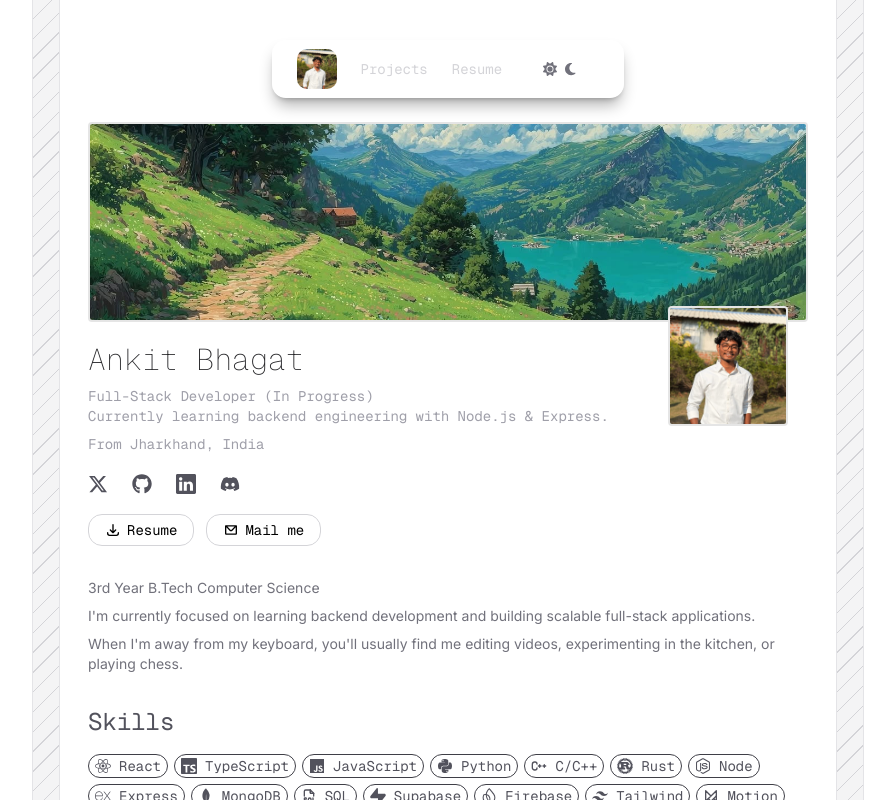
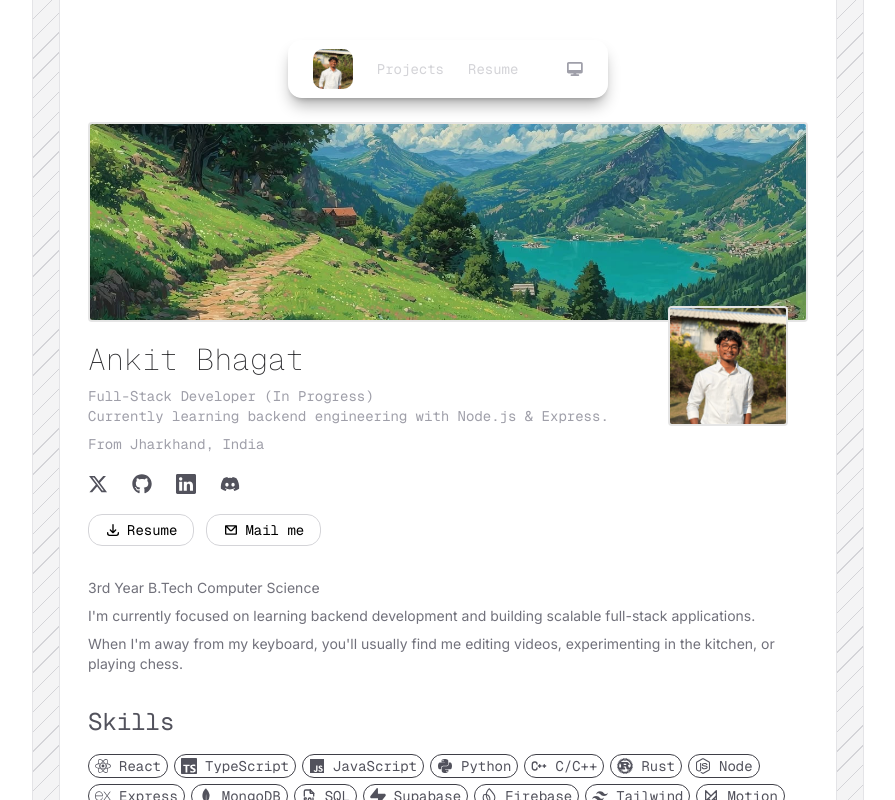
Before and after one commit to ankitsensei/ankitbhagat-portfolio, a React (Vite) app: page / in a window 1280 px wide. Shown: the top 800 px of the page, without its empty margins (192-1087 px from the left). Built offline with nearby package versions, Linux system fonts and the light colour scheme; a web font is replaced by a local one.

Commit message:
refactor: only active theme icon will show

```diff
--- a/src/components/Intro.tsx
+++ b/src/components/Intro.tsx
@@ -62,7 +62,10 @@ const Intro: React.FC = () => {
             {/* <a href="https://leetcode.com/u/ankitsensei/" target="_blank"><SiLeetcode /></a> */}
             {/* <a href="https://codeforces.com/profile/ankitsensei" target="_blank"><SiCodeforces /></a> */}
             {/* <a href="https://www.chess.com/member/devilking7112" target="_blank"><SiChessdotcom /></a> */}
-            <a href="https://discord.com/users/679624561880203279" target="_blank">
+            <a
+              href="https://discord.com/users/679624561880203279"
+              target="_blank"
+            >
               <FaDiscord />
             </a>
           </div>
--- a/src/components/Navbar.tsx
+++ b/src/components/Navbar.tsx
@@ -3,6 +3,14 @@ import DP from "../assets/android-chrome-192x192.jpg";
 import { faSun, faMoon, faDesktop } from "@fortawesome/free-solid-svg-icons";
 import { FontAwesomeIcon } from "@fortawesome/react-fontawesome";
 import { useTheme } from "./ThemeContext";
+
+const themeOrder = ["light", "dark", "system"] as const;
+
+const themeIcon = {
+  light: faSun,
+  dark: faMoon,
+  system: faDesktop,
+} as const;
 
 const Navbar = () => {
   const { theme, setTheme } = useTheme();
@@ -36,26 +44,12 @@ const Navbar = () => {
 
         <a href="https://live-resume-preview-orcin.vercel.app/">Resume</a>
 
-        <div className="flex gap-2 ml-2 pl-2 border-l border-white/20">
-          <button
-            onClick={() => setTheme("light")}
-            className={`transition ${theme === "light" ? "text-white" : "text-zinc-500 hover:text-zinc-300"}`}
-          >
-            <FontAwesomeIcon icon={faSun} />
-          </button>
-          <button
-            onClick={() => setTheme("dark")}
-            className={`transition ${theme === "dark" ? "text-white" : "text-zinc-500 hover:text-zinc-300"}`}
-          >
-            <FontAwesomeIcon icon={faMoon} />
-          </button>
-          <button
-            onClick={() => setTheme("system")}
-            className={`transition ${theme === "system" ? "text-white" : "text-zinc-500 hover:text-zinc-300"}`}
-          >
-            <FontAwesomeIcon icon={faDesktop} />
-          </button>
-        </div>
+        <button
+          onClick={() => setTheme(themeOrder[(themeOrder.indexOf(theme) + 1) % themeOrder.length])}
+          className="ml-2 pl-4 border-l border-white/20 text-zinc-400 hover:text-white transition"
+        >
+          <FontAwesomeIcon icon={themeIcon[theme]} />
+        </button>
       </ul>
     </div>
   );
```
